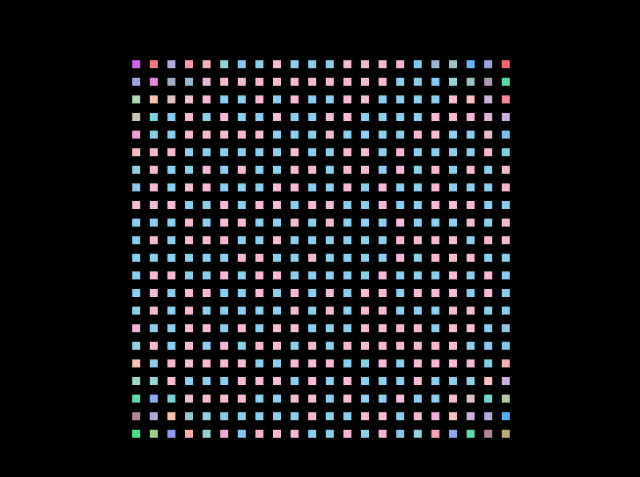
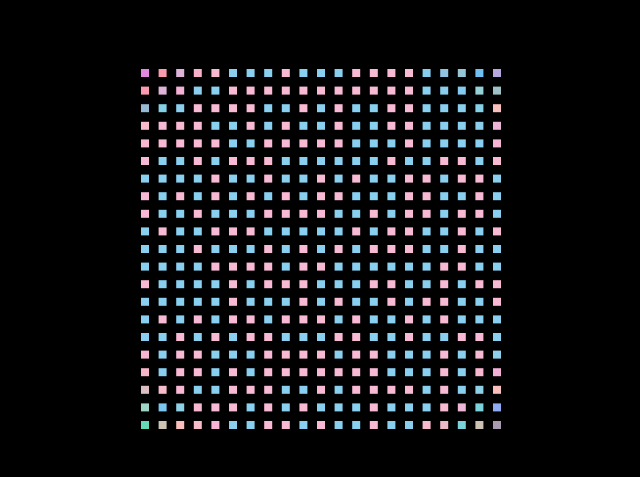
Before and after one commit to emmaling27/code-poetry, a plain HTML site: page index.html in a window 1280 px wide. Shown: the part 151-628 px from the top of the page, without its empty margins (319-959 px from the left). Drawn offline with nearby package versions, Linux system fonts and the light colour scheme.

Commit message:
updated gitignore and animation

```diff
--- a/agender.js
+++ b/agender.js
@@ -1,6 +1,6 @@
 const genderRepresentation = document.querySelector('.gender-presentation');
 const fragment = document.createDocumentFragment();
-const age = 22;
+const age = 21;
 const traitSpace = [age, age];
 const masculinity = traitSpace[0];
 const femininity = traitSpace[1];
@@ -54,14 +54,14 @@ const theInevitable = anime.stagger(100, {grid: traitSpace, from: 'center'});
 const getRidOfThisThingIDontKnowWhatItIs = () => anime.random(-10, 10);
 const theCategorization = anime.stagger(8, {from: 'last'});
 const foundAWayToPass = axis =>
-  anime.stagger('.25rem', { grid: traitSpace, from: 'center', axis: axis });
+  anime.stagger('.25rem', {grid: traitSpace, from: 'center', axis: axis});
 const backToWhoIAm = axis =>
-  anime.stagger(1, { grid: traitSpace, from: 'center', axis: axis });
-const nothing = anime.stagger(50, { grid: traitSpace, from: 'center' });
-const meLikeAJewel = anime.stagger([180, 0], { grid: traitSpace, from: 'center' });
+  anime.stagger(1, {grid: traitSpace, from: 'center', axis: axis});
+const nothing = anime.stagger(50, {grid: traitSpace, from: 'center'});
+const meLikeAJewel = anime.stagger([180, 0], {grid: traitSpace, from: 'center'});
 const likeTheWorldHasExplodedBecauseItHas =
-  anime.stagger([0, 90], { grid: traitSpace, from: 'center', axis: 'x' });
-const theChoice = anime.stagger(80, { from: 'first' });
+  anime.stagger([0, 90], {grid: traitSpace, from: 'center', axis: 'x'});
+const theChoice = anime.stagger(80, {from: 'first'});
 
 
 const imAGirl = imABoy = 0;
@@ -104,18 +104,18 @@ const genderTroubles = anime.timeline({
   delay: theChoice
 })
 .add({
-  backgroundColor: justATomboy,
+  backgroundColor: almostThere,
   translateX: imAGirl,
   translateY: imABoy,
   scale: meStripMeToTheCore,
   scaleX: canIJustBeMyself,
-  duration: ofMyBirth,
+  duration: ofMyBirth / 2,
   delay: theInevitable
 })
 .add({
   scaleY: canIJustBeMyself,
   scale: canIJustBeMyself,
-  delay: theInevitable
+  delay: nothing
 })
 .add({
   backgroundColor: ourTrueColors,
--- a/styles.css
+++ b/styles.css
@@ -15,8 +15,8 @@ html{
   flex-wrap: wrap;
   justify-content: center;
   align-items: center;
-  width: 22rem;
-  height: 22rem;
+  width: 21rem;
+  height: 21rem;
 }
 
 .gender-presentation div {
```
Also changed, not shown: 1 other file.
